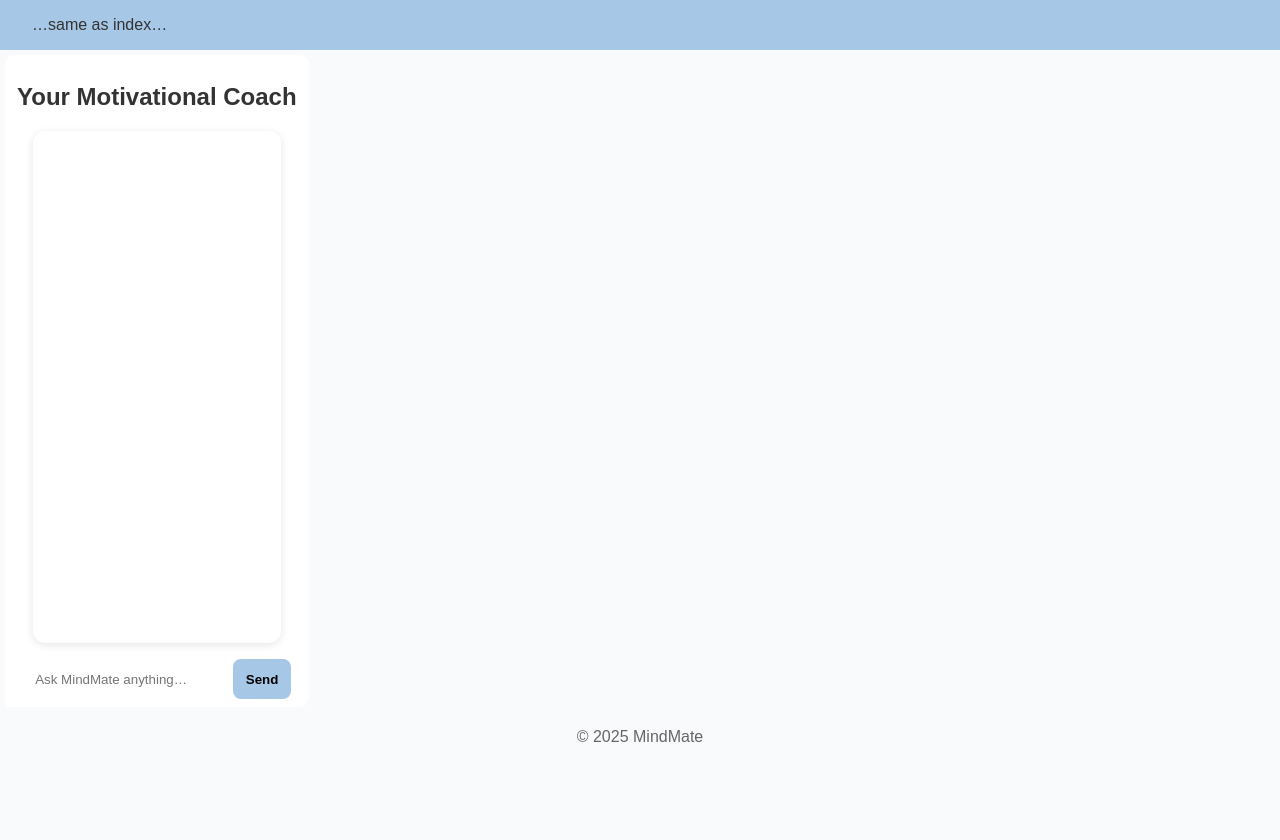
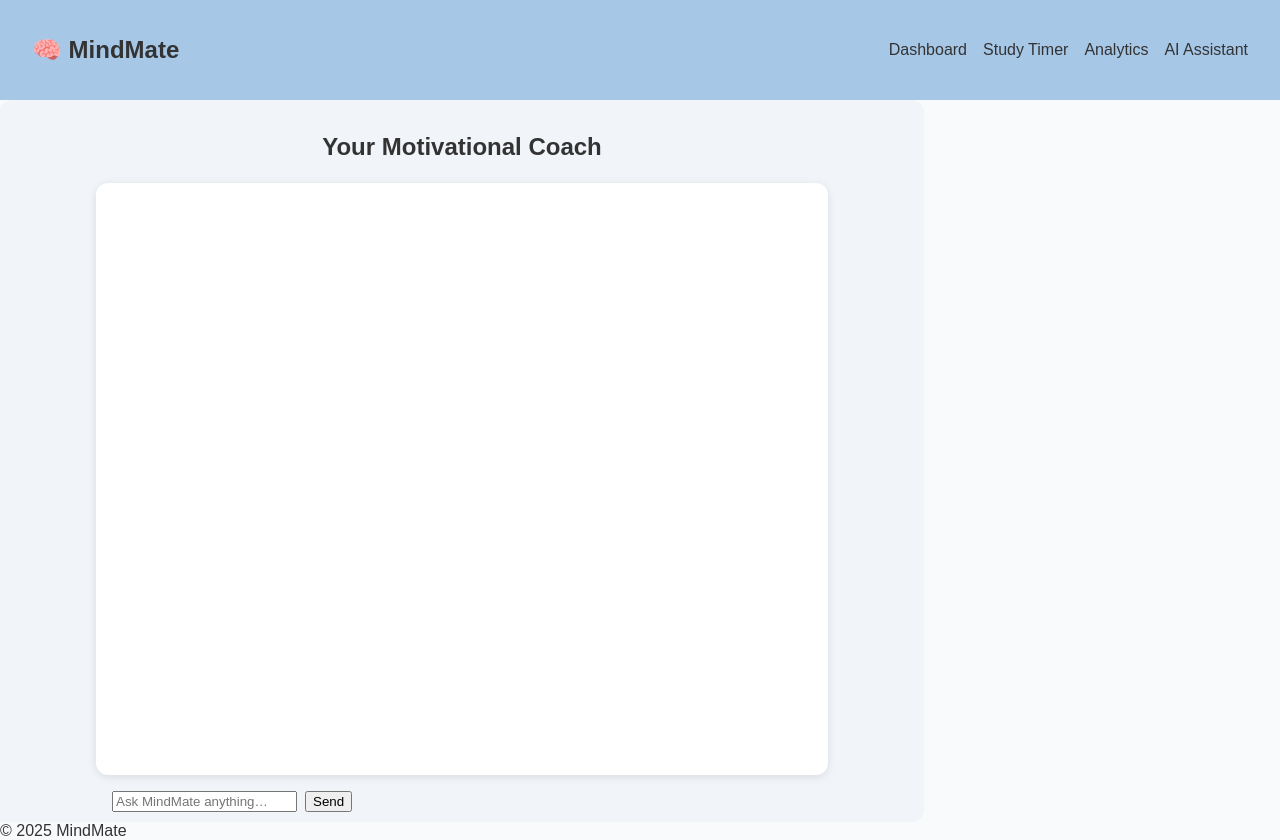
Before and after one commit to tanisha-kayal/vibrant-practice, a plain HTML site: page ai.html in a window 1280 px wide. Before the commit the page ends 800 px from the top, so only its background shows below. Drawn offline with Linux system fonts and the light colour scheme.

Commit message:
added MindMate 2.0 full structure

```diff
--- a/ai.html
+++ b/ai.html
@@ -7,7 +7,15 @@
   <link rel="stylesheet" href="style.css">
 </head>
 <body>
-  <nav>…same as index…</nav>
+  <nav>
+  <h1>🧠 MindMate</h1>
+  <ul>
+    <li><a href="index.html">Dashboard</a></li>
+    <li><a href="study.html">Study Timer</a></li>
+    <li><a href="analytics.html">Analytics</a></li>
+    <li><a href="ai.html">AI Assistant</a></li>
+  </ul>
+</nav>
 
   <main class="ai">
     <h2>Your Motivational Coach</h2>
--- a/style.css
+++ b/style.css
@@ -7,25 +7,47 @@ nav a:hover{color:#264d99;}
 main{padding:2rem;text-align:center;}
 .stats{display:flex;justify-content:center;gap:2rem;margin-top:2rem;}
 .stats div{background:#fff;border-radius:12px;padding:1rem 2rem;box-shadow:0 3px 8px rgba(0,0,0,0.1);}
-.chat-box{background:#fff;border-radius:12px;height:60vh;overflow-y:auto;margin:1rem;padding:1rem;box-shadow:0 2px 8px rgba(0,0,0,0.1);}
-.input-row{display:flex;gap:0.5rem;justify-content:center;}
-input,button{padding:0.8rem;border-radius:8px;border:none;}
-button{background:#A7C7E7;cursor:pointer;font-weight:600;}
-button:hover{background:#89b4de;}
-footer{text-align:center;padding:1rem;color:#666;}
+/* === CHAT SECTION FIX === */
+.chat-box {
+  background: #fff;
+  border-radius: 12px;
+  height: 70vh;           /* bigger box */
+  overflow-y: auto;
+  margin: 1rem auto;
+  padding: 1rem;
+  box-shadow: 0 2px 8px rgba(0,0,0,0.1);
+  width: 90%;
+  max-width: 700px;
+  display: flex;
+  flex-direction: column;
+  gap: 0.5rem;
+}
+
+/* message bubbles */
+.user, .ai {
+  max-width: 70%;
+  word-wrap: break-word;
+  padding: 10px 14px;
+  border-radius: 12px;
+  line-height: 1.4;
+}
+
 .user {
-  text-align: right;
+  align-self: flex-end;
   background: #dbeafe;
-  padding: 8px 12px;
-  border-radius: 10px 10px 0 10px;
-  margin: 5px;
-  display: inline-block;
+  border-bottom-right-radius: 3px;
 }
+
 .ai {
-  text-align: left;
-  background: #fff;
-  padding: 8px 12px;
-  border-radius: 10px 10px 10px 0;
-  margin: 5px;
-  display: inline-block;
+  align-self: flex-start;
+  background: #f1f5f9;
+  border-bottom-left-radius: 3px;
 }
+
+.input-row {
+  width: 90%;
+  max-width: 700px;
+  margin: 0 auto;
+  display: flex;
+  gap: 0.5rem;
+}
```
Also changed, not shown: analytics.html (+9 -1 lines), study.html (+9 -1 lines).
